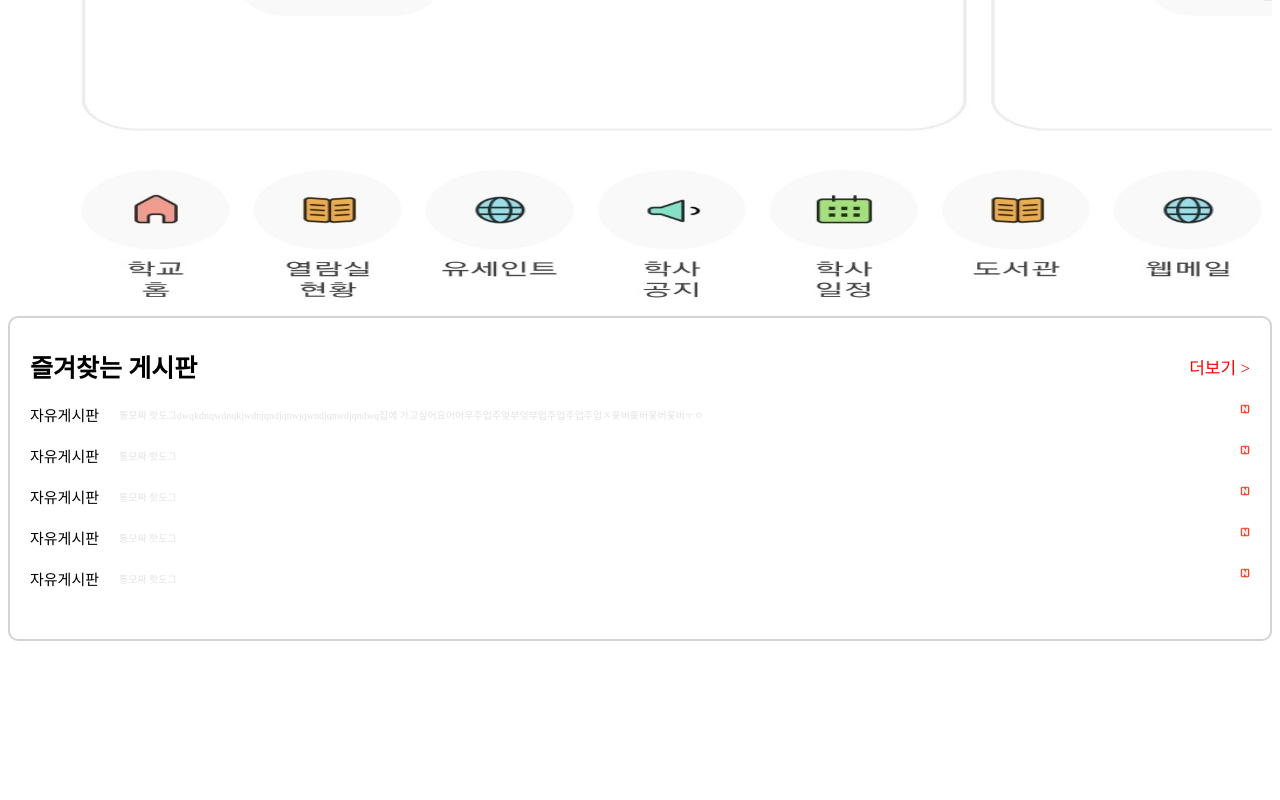
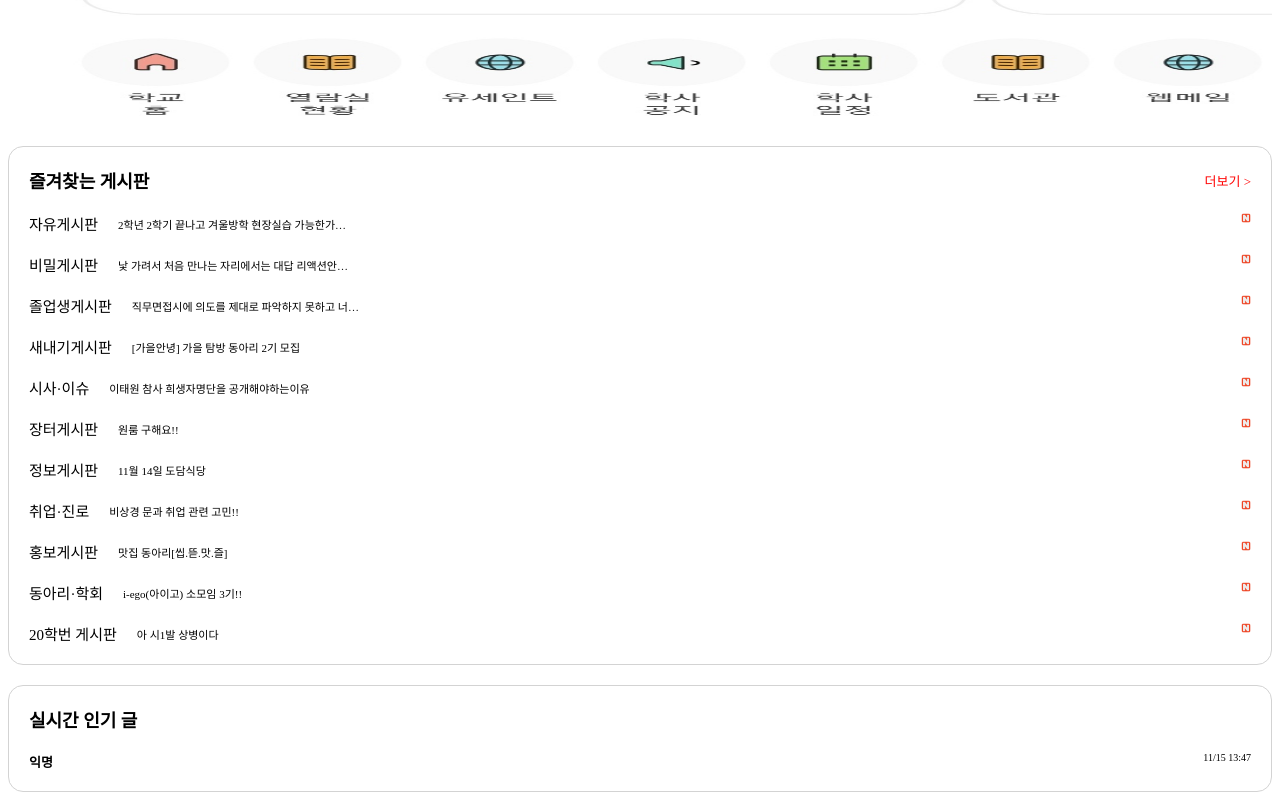
Before and after one commit to kimjunha1231/everytime, a React (Create React App) app: page / in a window 1280 px wide. Shown: the part 242-1042 px from the top of the page. Before the commit the page ends 891 px from the top, so only its background shows below. Built offline with nearby package versions, Linux system fonts and the light colour scheme.

Commit message:
게시판들

```diff
--- a/src/components/mainpage/CardSlider.js
+++ b/src/components/mainpage/CardSlider.js
@@ -1,4 +1,4 @@
-import React, { useState } from "react";
+import React from "react";
 import styled from "styled-components";
 import { SlickIcons } from '../../path/Resources';
 
@@ -6,7 +6,8 @@ import { SlickIcons } from '../../path/Resources';
 
 const Slick = styled.img`
   width:100%;
-  height: 500px;
+  margin-top: 10px;
+  height: 300px;
   display:flex;
 `;
 
--- a/src/components/mainpage/Favor.js
+++ b/src/components/mainpage/Favor.js
@@ -1,14 +1,16 @@
-import React, { useState } from "react";
+import React from "react";
 import styled from "styled-components";
 import { BoardIcon } from '../../path/Resources';
 
 
 
 const Board = styled.div`
-  border: 2px solid #d3d3d3;
-  border-radius: 10px;
-  padding: 30px 20px 30px 20px;
+  border: 1px solid #d3d3d3;
+  border-radius: 15px;
+  padding: 20px 20px 0px 20px;
+  margin-top: 20px ;
 `;
+
 const BoardTop = styled.div`
   display: flex;
   justify-content: space-between;
@@ -16,11 +18,11 @@ const BoardTop = styled.div`
 `;
 const BoardTitle = styled.div`
   font-weight: bold;
-  font-size: 25px;
+  font-size: 18px;
 `;
 
-const View_More = styled.div`
-  font-size: 17px;
+const ViewMore = styled.div`
+  font-size: 13px;
   color:red;
 `;
 const BoardBottom = styled.div`
@@ -31,76 +33,148 @@ const BoardList = styled.div`
   display: flex;
   justify-content: space-between;
   margin: 20px 0 20px 0;
+`;
 
-`;
 const BoardContentTitle = styled.div`
   font-size: 15px;
 `;
 const BoardContent = styled.div`
-  font-weight: lighter;
-  font-size: 10px;
+  font-weight: 350;
+  font-size: 11px;
   padding-left: 20px;
-  width: 90%;
-  color: #e3e3e3;
+  width: 230px;
   overflow: hidden;
   text-overflow: ellipsis;
-
+  white-space: nowrap;
 `;
 const BoardContentBox = styled.div`
   display: flex;
   align-items: center;
+  text-overflow: ellipsis;
   white-space: nowrap;
+  overflow: :hidden;
 `;
 const NewIcon = styled.img`
  width: 10px;
  height: 10px;
 `;
-
-
+const BestBoardList = styled.div`
+  display: flex;
+  justify-content: space-between;
+  margin: 20px 0 20px 0;
+`;
+const BestBoardTop = styled.div`
+  display: flex;
+  justify-content: space-between;
+  width: 100%;
+`;
+const Name = styled.div`
+  font-size: 13px;
+  font-weight: bold;
+`;
+const Time = styled.div`
+  font-size: 10px;
+  font-weight: lighter;
+`;
 const Favor = () => {
 
   return (
+    <>
       <Board>
         <BoardTop>
           <BoardTitle>즐겨찾는 게시판</BoardTitle>
-        <View_More>더보기 ></View_More>
+          <ViewMore>더보기 ></ViewMore>
         </BoardTop>
         <BoardBottom>
           <BoardList>
             <BoardContentBox>
               <BoardContentTitle>자유게시판</BoardContentTitle>
-            <BoardContent>통모짜 핫도그dwqkdnqwdnqkjwdnjqndjqnwjqwndjqnwdjqndwq집에 가고싶어요어어우주업주엊부엊부업주업주업주업ㅈ웆버웆버웆버웆버ㅜㅇ</BoardContent>
+              <BoardContent>2학년 2학기 끝나고 겨울방학 현장실습 가능한가요??</BoardContent>
             </BoardContentBox>
             <NewIcon src={BoardIcon.newIcon} alt="뉴"></NewIcon>
           </BoardList>
           <BoardList>
             <BoardContentBox>
-            <BoardContentTitle>자유게시판</BoardContentTitle>
-            <BoardContent>통모짜 핫도그</BoardContent>
-          </BoardContentBox>
-          <NewIcon src={BoardIcon.newIcon} alt="뉴"></NewIcon>
-        </BoardList><BoardList>
-          <BoardContentBox>
-            <BoardContentTitle>자유게시판</BoardContentTitle>
-            <BoardContent>통모짜 핫도그</BoardContent>
-          </BoardContentBox>
-          <NewIcon src={BoardIcon.newIcon} alt="뉴"></NewIcon>
-        </BoardList><BoardList>
-          <BoardContentBox>
-            <BoardContentTitle>자유게시판</BoardContentTitle>
-            <BoardContent>통모짜 핫도그</BoardContent>
-          </BoardContentBox>
-          <NewIcon src={BoardIcon.newIcon} alt="뉴"></NewIcon>
-        </BoardList><BoardList>
-          <BoardContentBox>
-            <BoardContentTitle>자유게시판</BoardContentTitle>
-            <BoardContent>통모짜 핫도그</BoardContent>
+              <BoardContentTitle>비밀게시판</BoardContentTitle>
+              <BoardContent>낯 가려서 처음 만나는 자리에서는 대답 리액션안해서 그런가???</BoardContent>
             </BoardContentBox>
             <NewIcon src={BoardIcon.newIcon} alt="뉴"></NewIcon>
           </BoardList>
-
+          <BoardList>
+            <BoardContentBox>
+              <BoardContentTitle>졸업생게시판</BoardContentTitle>
+              <BoardContent>직무면접시에 의도를 제대로 파악하지 못하고 너무 간략한</BoardContent>
+            </BoardContentBox>
+            <NewIcon src={BoardIcon.newIcon} alt="뉴"></NewIcon>
+          </BoardList>
+          <BoardList>
+            <BoardContentBox>
+              <BoardContentTitle>새내기게시판</BoardContentTitle>
+              <BoardContent>[가을안녕] 가을 탐방 동아리 2기 모집</BoardContent>
+            </BoardContentBox>
+            <NewIcon src={BoardIcon.newIcon} alt="뉴"></NewIcon>
+          </BoardList>
+          <BoardList>
+            <BoardContentBox>
+              <BoardContentTitle>시사·이슈</BoardContentTitle>
+              <BoardContent>이태원 참사 희생자명단을 공개해야하는이유</BoardContent>
+            </BoardContentBox>
+            <NewIcon src={BoardIcon.newIcon} alt="뉴"></NewIcon>
+          </BoardList>
+          <BoardList>
+            <BoardContentBox>
+              <BoardContentTitle>장터게시판</BoardContentTitle>
+              <BoardContent>원룸 구해요!!</BoardContent>
+            </BoardContentBox>
+            <NewIcon src={BoardIcon.newIcon} alt="뉴"></NewIcon>
+          </BoardList>
+          <BoardList>
+            <BoardContentBox>
+              <BoardContentTitle>정보게시판</BoardContentTitle>
+              <BoardContent>11월 14일 도담식당</BoardContent>
+            </BoardContentBox>
+            <NewIcon src={BoardIcon.newIcon} alt="뉴"></NewIcon>
+          </BoardList>
+          <BoardList>
+            <BoardContentBox>
+              <BoardContentTitle>취업·진로</BoardContentTitle>
+              <BoardContent>비상경 문과 취업 관련 고민!!</BoardContent>
+            </BoardContentBox>
+            <NewIcon src={BoardIcon.newIcon} alt="뉴"></NewIcon>
+          </BoardList>
+          <BoardList>
+            <BoardContentBox>
+              <BoardContentTitle>홍보게시판</BoardContentTitle>
+              <BoardContent>맛집 동아리[씹.뜯.맛.즐]</BoardContent>
+            </BoardContentBox>
+            <NewIcon src={BoardIcon.newIcon} alt="뉴"></NewIcon>
+          </BoardList>
+          <BoardList>
+            <BoardContentBox>
+              <BoardContentTitle>동아리·학회</BoardContentTitle>
+              <BoardContent>i-ego(아이고) 소모임 3기!!</BoardContent>
+            </BoardContentBox>
+            <NewIcon src={BoardIcon.newIcon} alt="뉴"></NewIcon>
+          </BoardList>
+          <BoardList>
+            <BoardContentBox>
+              <BoardContentTitle>20학번 게시판</BoardContentTitle>
+              <BoardContent>아 시1발 상병이다</BoardContent>
+            </BoardContentBox>
+            <NewIcon src={BoardIcon.newIcon} alt="뉴"></NewIcon>
+          </BoardList>
         </BoardBottom>
       </Board>
+      <Board>
+        <BoardTitle>실시간 인기 글</BoardTitle>
+        <BestBoardList>
+          <BestBoardTop>
+            <Name>익명</Name>
+            <Time>11/15 13:47</Time>
+          </BestBoardTop>
+        </BestBoardList>
+      </Board>
+    </>
   );
 };
 
--- a/src/components/mainpage/NavBar.js
+++ b/src/components/mainpage/NavBar.js
@@ -1,14 +1,14 @@
-import React, { useState } from "react";
+import React from "react";
 import styled from "styled-components";
 import { navIcons } from '../../path/Resources'
 const Nav = styled.div`
     display:flex;
     justify-content:space-between;
-    align-items: center;
-    height:50px;
+
     width:100%;
 `;
 const NavBox = styled.div`
+
 `;
 const NavBoxIcon = styled.div`
     display:flex;
@@ -19,14 +19,14 @@ const NavEvery = styled.div`
     color:red;
 `;
 const NavSsu = styled.div`
-    font-size:20px;
+    font-size:18px;
     font-weight: bold;
 `;
 const NavSearchIcon = styled.img`
-    width: 10%;
+    height: 50px;
 `;
 const NavPersonIcon = styled.img`
-  width: 10%;
+    height: 50px;
 `;
 
 
```
Lines whose indentation alone changed are shown as unchanged.
